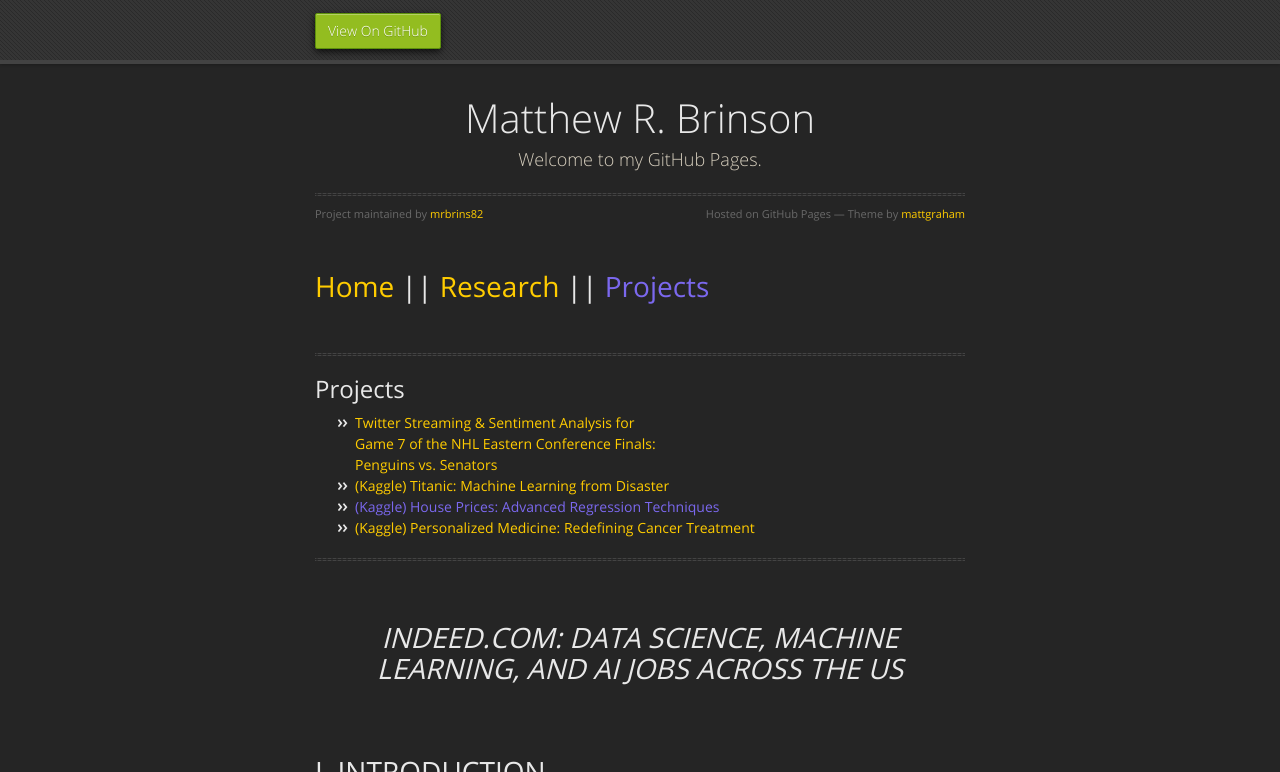
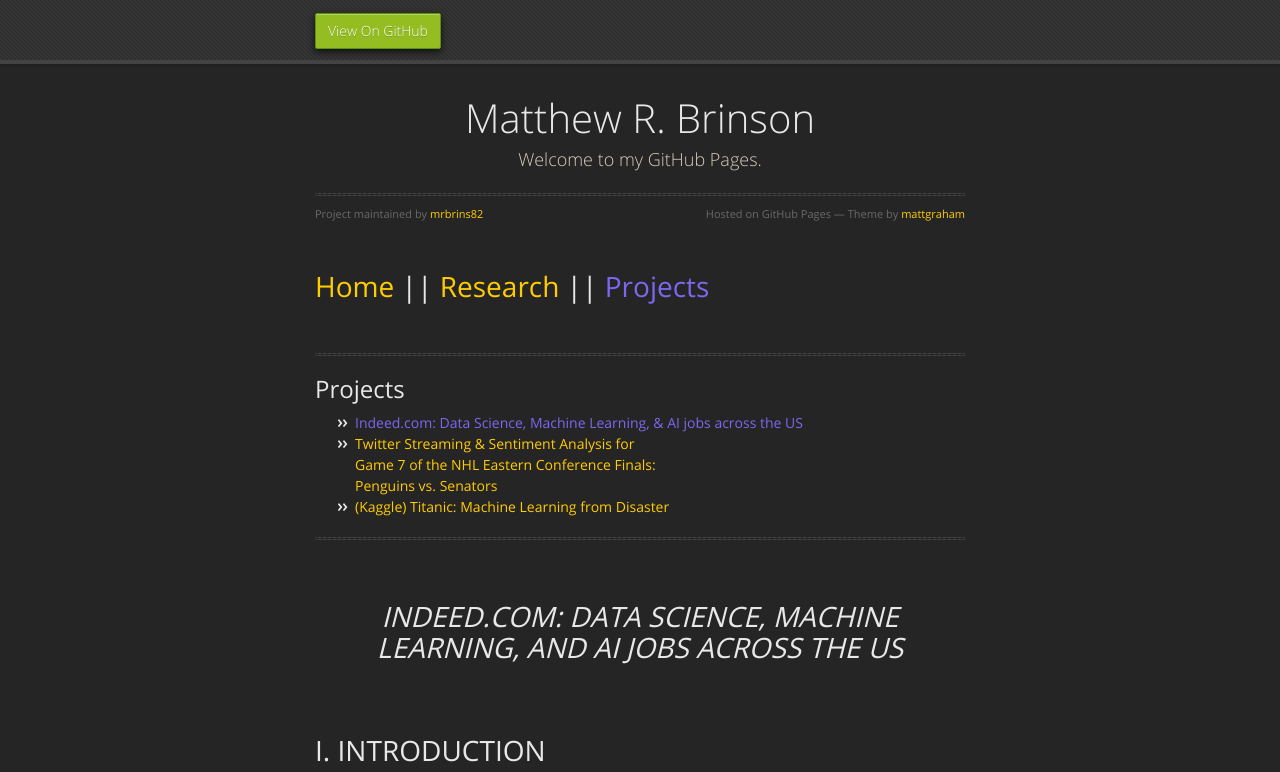
Before and after one commit to mrbrins82/mrbrins82.github.io, a Jekyll site: the page built from kaggle_indeed.md, in a window 1280 px wide and 900 px high, cut to the strip 0-772 px from the top of the window. Built offline with Jekyll 4.4.1, drawn with Linux system fonts in a browser that asks for light colours; nearby versions of some CDN libraries; our own code applies the rules of GitHub Pages for plain Markdown files.

Commit message:
updated indeed page

```diff
--- a/kaggle_indeed.md
+++ b/kaggle_indeed.md
@@ -8,10 +8,11 @@ layout: default
 
 ## [](#header-2)Projects
 
+*   <font color="MediumSlateBlue">Indeed.com: Data Science, Machine Learning, & AI jobs across the US</font>
 *   [Twitter Streaming & Sentiment Analysis for<br/>Game 7 of the NHL Eastern Conference Finals:<br/>Penguins vs. Senators](hockeytweets)<br/>
 *   [(Kaggle) Titanic: Machine Learning from Disaster](kaggle_titanic)<br/>
-*   <font color="MediumSlateBlue">(Kaggle) House Prices: Advanced Regression Techniques</font>
-*   [(Kaggle) Personalized Medicine: Redefining Cancer Treatment](kaggle_cancer)<br/>
+<!-- *   [(Kaggle) House Prices: Advanced Regression Techniques](kaggle_houseprices)<br/> -->
+<!-- *   [(Kaggle) Personalized Medicine: Redefining Cancer Treatment](kaggle_cancer)<br/> -->
 
 
 * * *
```
